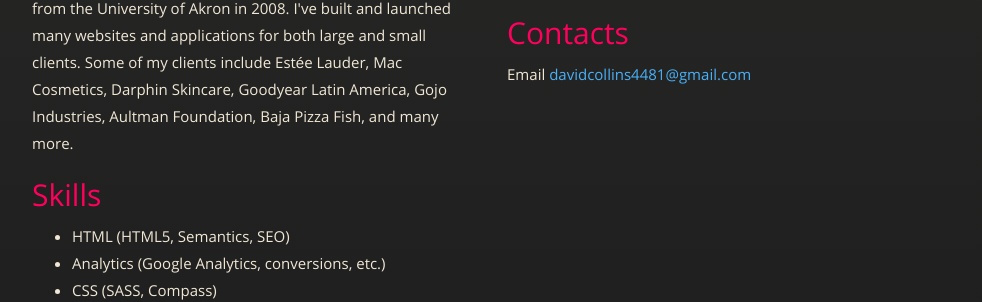
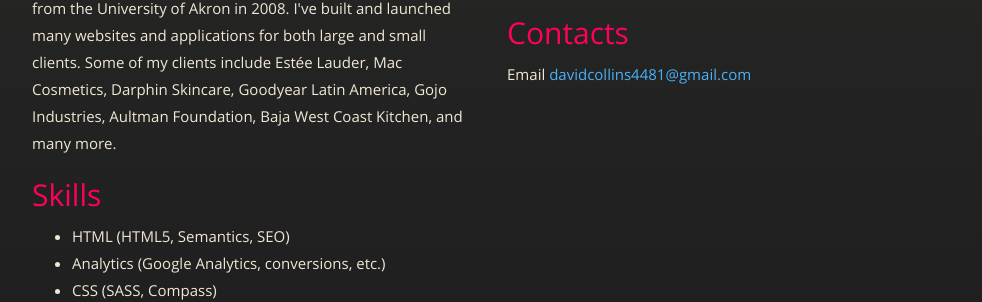
Before and after one commit to davidcollins4481/davidcollins4481.github.io, a Jekyll site: the page built from about.html, in a window 1280 px wide. Shown: the part 368-670 px from the top of the page, without its empty margins (148-1130 px from the left). Built offline with Jekyll 4.4.1, drawn with Linux system fonts in a browser that asks for light colours; some of the changed text lies outside the part shown.

Commit message:
client renamed themselves. update to reflect

```diff
--- a/about.html
+++ b/about.html
@@ -14,7 +14,7 @@ layout: default
           websites and applications for both large and small clients. Some of
           my clients include Est&eacute;e Lauder, Mac Cosmetics, Darphin Skincare,
           Goodyear Latin America, Gojo Industries, Aultman Foundation, Baja
-          Pizza Fish, and many more.
+          West Coast Kitchen, and many more.
       </p>
     </div>
 
```
